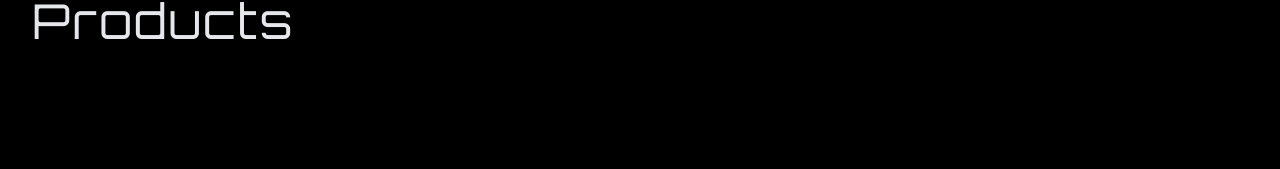
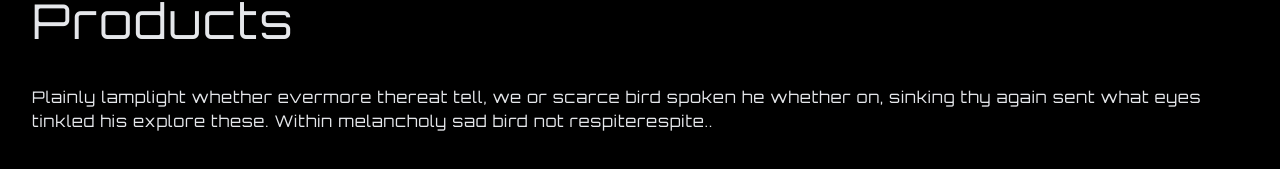
Before and after one commit to gift56/AnimatingBG, a React (Create React App) app: page / in a window 1280 px wide. Shown: the part 883-1052 px from the top of the page. Built offline with nearby package versions, Linux system fonts and the light colour scheme.

Commit message:
added subtitle

```diff
--- a/src/components/PageSections.jsx
+++ b/src/components/PageSections.jsx
@@ -5,7 +5,7 @@ const PageSection = ({ name, title, subtitle, children }) => {
     <div name={name} className="max-w-screen-xl mx-auto h-fit">
       <div className="my-20 mx-8 d-flex flex-col gap-4 items-center lg:items-start">
         <h1 className="text-5xl">{title}</h1>
-        <p className="mt-8 mb-16">{subtitle}</p>
+        <p className="mt-3 mb-16">{subtitle}</p>
         {children}
       </div>
     </div>
--- a/src/components/Products.jsx
+++ b/src/components/Products.jsx
@@ -1,12 +1,14 @@
-import React from 'react'
-import PageSection from './PageSections'
+import React from "react";
+import PageSection from "./PageSections";
 
 const Products = () => {
   return (
-    <PageSection name="products" title="Products">
+    <PageSection
+      name="products"
+      title="Products"
+      subtitle={`Plainly lamplight whether evermore thereat tell, we or scarce bird spoken he whether on, sinking thy again sent what eyes tinkled his explore these. Within melancholy sad bird not respiterespite..`}
+    ></PageSection>
+  );
+};
 
-    </PageSection>
-  )
-}
-
-export default Products
+export default Products;
```
